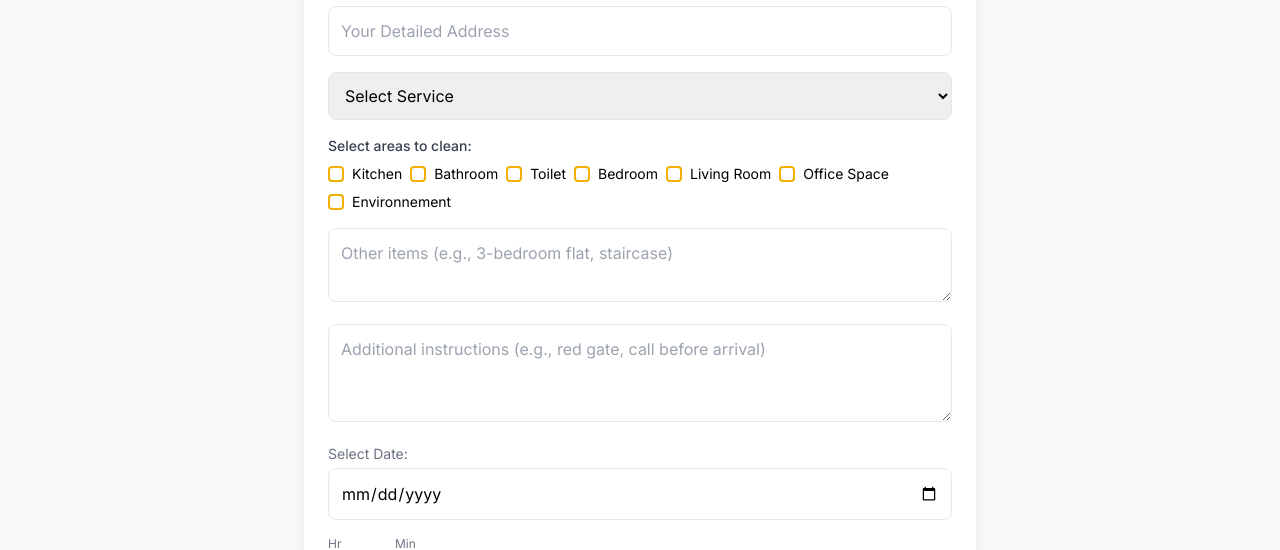
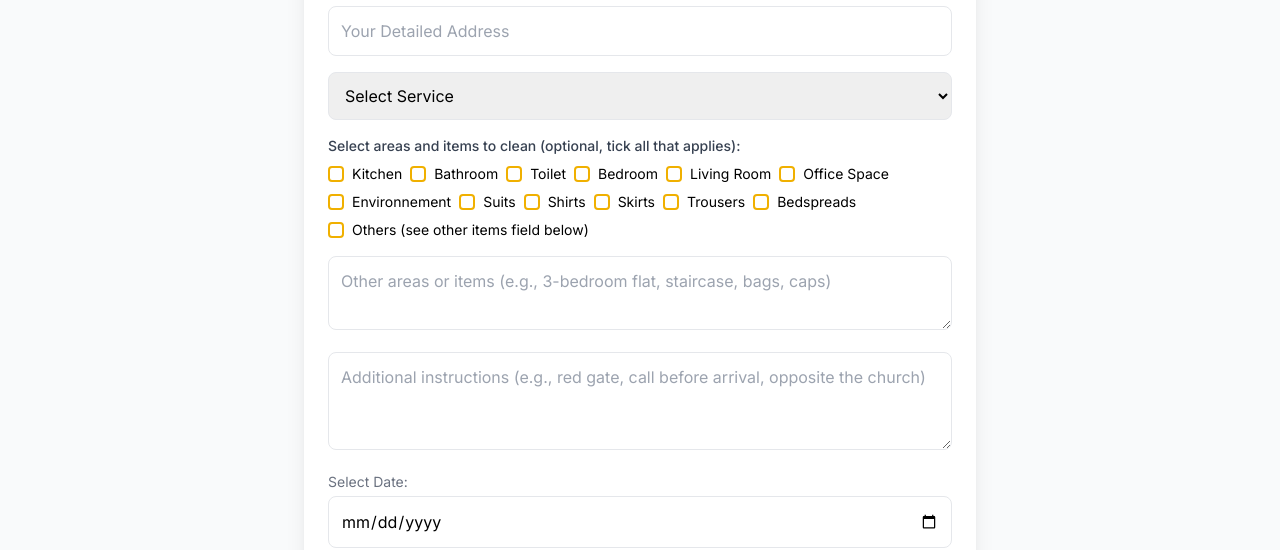
Before and after one commit to ShescoWebdev/MyHygiene, a React (Vite) app in the folder frontend/: page /booking in a window 1280 px wide. Shown: the part 1080-1630 px from the top of the page. Built offline with nearby package versions, Linux system fonts and the light colour scheme; no server answers.

Commit message:
Updated the booking page

```diff
--- a/frontend/src/pages/BookingPage.jsx
+++ b/frontend/src/pages/BookingPage.jsx
@@ -34,7 +34,7 @@ function BookingPage() {
   const formRef = useRef(null);
   const bookingsRef = useRef(null);
 
-  const quickItems = ["Kitchen", "Bathroom", "Toilet", "Bedroom", "Living Room", "Office Space", "Environnement"];
+  const quickItems = ["Kitchen", "Bathroom", "Toilet", "Bedroom", "Living Room", "Office Space", "Environnement", "Suits", "Shirts", "Skirts", "Trousers", "Bedspreads", "Others (see other items field below)"];
 
   useEffect(() => {
     setTimeout(() => setLoading(false), 5000)
@@ -287,7 +287,7 @@ function BookingPage() {
 
           {/* QUICK SELECT */}
           <div>
-            <p className="text-sm font-medium text-gray-700 mb-2">Select areas to clean:</p>
+          <p className="text-sm font-medium text-gray-700 mb-2">Select areas and items to clean (optional, tick all that applies):</p>
             <div className="flex flex-wrap gap-2">
               {quickItems.map((item) => (
                 <label key={item} className="flex items-center gap-2 cursor-pointer">
@@ -315,7 +315,7 @@ function BookingPage() {
           {/* CUSTOM ITEMS */}
           <textarea
             name="items"
-            placeholder="Other items (e.g., 3-bedroom flat, staircase)"
+            placeholder="Other areas or items (e.g., 3-bedroom flat, staircase, bags, caps)"
             value={form.items}
             onChange={handleChange}
             className="w-full p-3 border rounded-lg focus:ring-2 focus:ring-[#f0b000] outline-none"
@@ -325,7 +325,7 @@ function BookingPage() {
           {/* INSTRUCTIONS */}
           <textarea
             name="instructions"
-            placeholder="Additional instructions (e.g., red gate, call before arrival)"
+            placeholder="Additional instructions (e.g., red gate, call before arrival, opposite the church)"
             value={form.instructions}
             onChange={handleChange}
           className="w-full p-3 border rounded-lg focus:ring-2 focus:ring-[#f0b000] outline-none"
```
